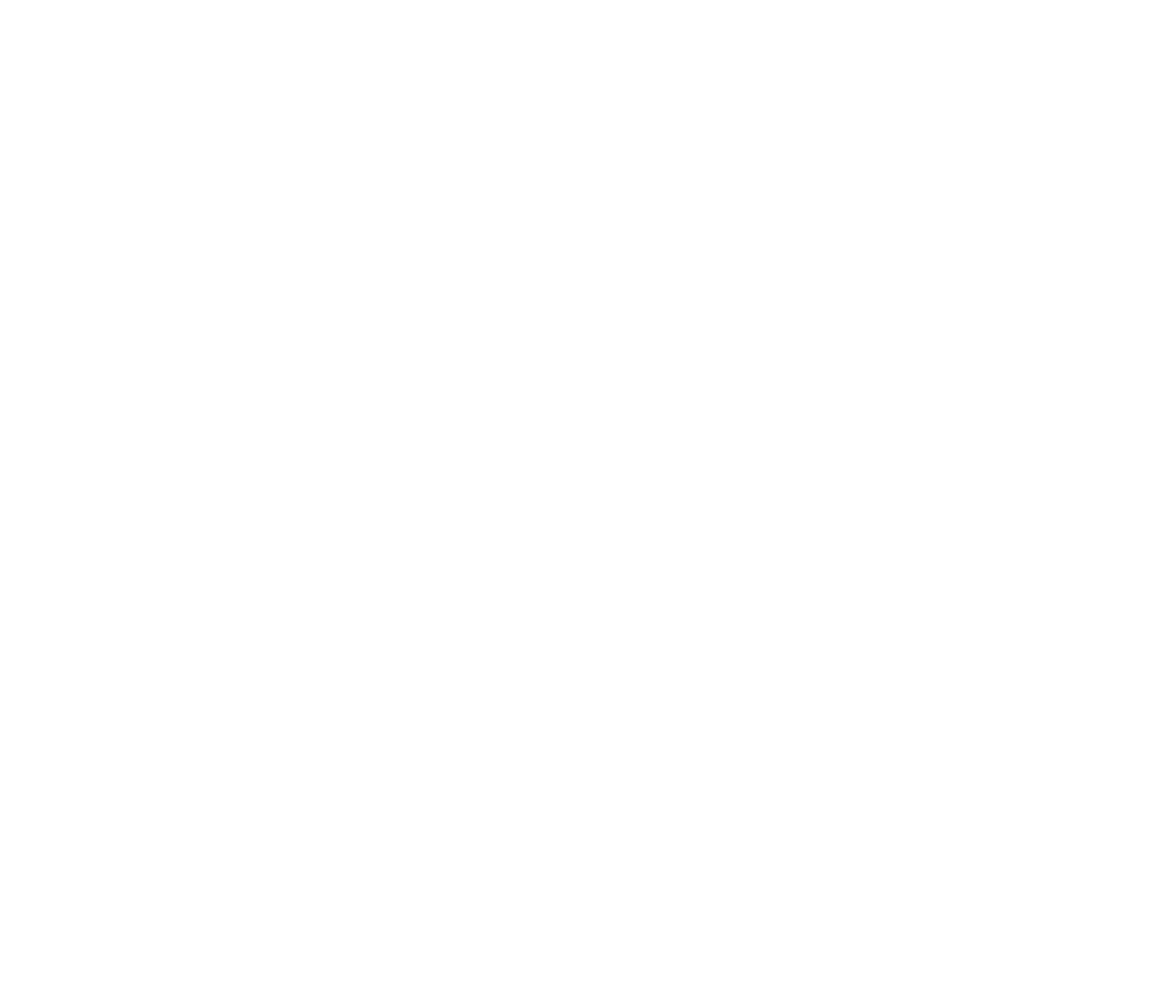
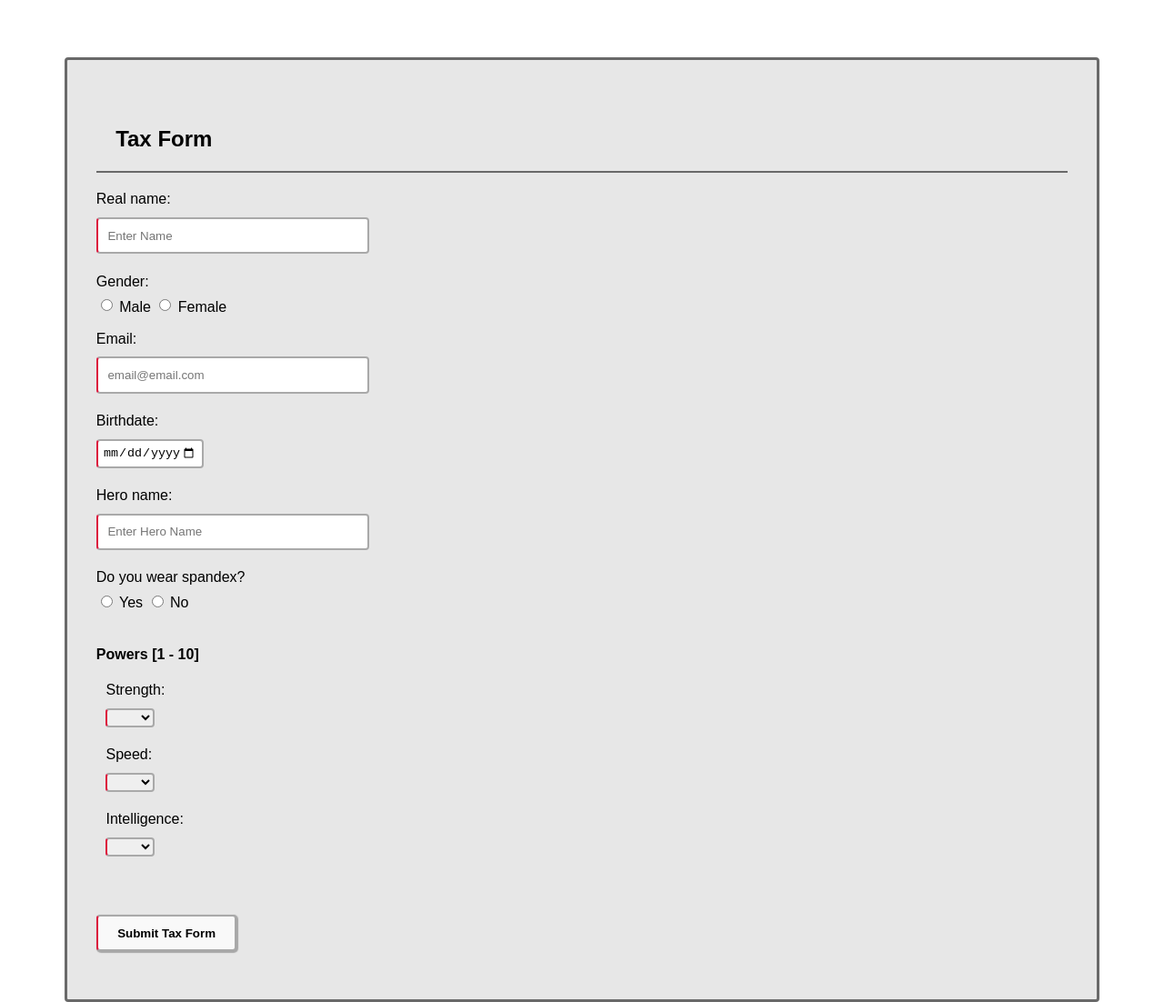
Before and after one commit to fredrikdn/IT2805_Assignment6, a plain HTML site: page index.html in a window 1280 px wide. Shown: the whole page at 91% size. Before the commit the page ends 800 px from the top, so only its background shows below. Drawn offline with Linux system fonts and the light colour scheme.

Commit message:
Task 1 - 3 done

```diff
--- /dev/null
+++ b/CSS/styling.css
@@ -0,0 +1,140 @@
+body {
+    background-color: f2f2f2;
+    font-family: sans-serif;
+}
+
+
+h2 {
+    font-weight: 300%;
+    display: block;
+    padding: 2%;
+    border-bottom: 2px solid dimgrey;
+}
+
+.powers  {
+    position: relative;
+}
+
+.powers #desc {
+    margin-left: 1%;
+    position: relative;
+}
+
+
+.form {
+    border-style: solid;
+    border-color:dimgrey;
+    border-radius: 4px;
+    padding: 2.5%;
+    background: #e7e7e7;
+    margin: 5%;
+    display: block;
+
+}
+
+input {
+    display: block;
+    box-sizing: border-box;
+    border: 2px solid darkgrey;
+    border-radius: 4px;
+    margin-bottom: 2%;
+    background-color: #ffffff;
+}
+
+input:focus, input:hover  {
+    border-color: dimgray;
+    box-shadow: inset 0px 0px 4px #a7a7a7;
+}
+
+input[type=text], input[type=email] {
+    padding: 1%;
+    width: 300px;
+    margin-top:1%;
+}
+
+input[type=text]:invalid, input[type=email]:invalid, input[type=date]:invalid {
+    border-left-color: crimson;
+}
+
+input[type=text]:valid, input[type=email]:valid, input[type=date]:valid {
+    border-left-color: #b3ff66;
+}
+
+input[type=date] {
+    padding: 0.5%;
+    margin-top: 1%;
+}
+
+.sel {
+    display: block;
+    width: 5%;
+    max-width: 5%;
+    border: 2px solid darkgrey;
+    border-radius: 4px;
+    margin: 1% 0 2% 1%;
+    box-sizing: border-box;
+}
+
+.sel:hover{
+    border-color: dimgray;
+}
+
+.sel:focus{
+    border-color: dimgray;
+}
+
+.sel:invalid {
+    border-left-color: crimson;
+}
+
+
+#desc {
+    display: block;
+    position: relative;
+}
+
+#rad {
+    display: inline;
+    margin-top: 1%;
+    margin-bottom: 2%;
+}
+
+
+
+.sub {
+    text-align: center;
+    font-weight: bold;
+    display: inline-block;
+    background-color: #f9f9f9;
+    border: 2px solid darkgrey;
+    border-radius: 4px;
+    margin: 4% 0 2% 0;
+    box-sizing: border-box;
+    padding: 1% 2% 1% 2%;
+    box-shadow: 1px 1px 1px 1px #a7a7a7;
+}
+
+.sub:focus {
+    background-color: #e7e7e7;
+}
+
+.sub:hover {
+    background-color: #f9f9f9;
+}
+
+.sub:active {
+    box-shadow: inset 0px 0px 10px #a7a7a7;
+}
+
+form:invalid [type=submit] {
+  border-left-color: crimson;
+}
+
+form:valid [type=submit] {
+  border-left-color: #b3ff66;
+}
+
+#dis {
+    display: none;
+
+}
--- a/index.html
+++ b/index.html
@@ -1,13 +1,88 @@
 <!DOCTYPE html>
-<html>
+<html lang='en' xml:lang="en">
     <head>
         <title>Tax form</title>
+        <link rel="stylesheet" href="CSS/styling.css">
         <meta charset="utf-8" />
         <meta name="viewport" content="width=device-width, initial-scale=1.0">
     </head>
     <body>
-        <form action="http://folk.ntnu.no/michaedm/norwegian-tax-administration/receive.php" method="post">
-
+        <form action="http://folk.ntnu.no/michaedm/norwegian-tax-administration/receive.php" method="post" class = 'form'>
+        <h2>Tax Form</h2>
+        <div id='desc'>Real name:</div>
+            <input type='text' name='realname' required placeholder="Enter Name"  oninvalid="this.setCustomValidity('Enter Name Here')"
+             oninput="this.setCustomValidity('')">
+        <div id="gender">
+            <div id='desc'>Gender:</div>
+            <input id='rad' type='radio' name='gender' value='male' required
+            oninvalid="this.setCustomValidity('Please Select An Option')"
+            oninput="this.setCustomValidity('')">
+                <label for='rad'>Male</label>
+            <input id='rad' type='radio' name='gender' value='female' required>
+                <label for='rad'>Female</label>
+        </div>
+        <div id='desc'>Email:</div>
+            <input type='email' name='email' required placeholder="email@email.com"  oninvalid="this.setCustomValidity('Email Address Not valid')"
+             oninput="this.setCustomValidity('')">
+        <div id='desc'>Birthdate:</div>
+            <input type='date' name='date' max="1988-12-31" required>
+        <div id='desc'>Hero name:</div>
+            <input type='text' name='heroname' required placeholder="Enter Hero Name"  oninvalid="this.setCustomValidity('Enter Hero Name Here')"
+             oninput="this.setCustomValidity('')">
+        <div id="spandex">
+            <div id='desc'>Do you wear spandex?</div>
+            <input id='rad' type='radio' name='spandex' value='yes' required oninvalid="this.setCustomValidity('Vital information, please answer')"
+            oninput="this.setCustomValidity('')">
+                <label for='rad'>Yes</label>
+            <input id='rad' type='radio' name='spandex' value='no' required>
+                <label for='rad'>No</label>
+        </div>
+        <div class='powers'>
+            <h4 id="hp">Powers [1 - 10]</h4>
+            <div id='desc'>Strength:</div>
+                <select class='sel' name='strength' required>
+                    <option id="dis" disabled selected value></option>
+                    <option value='1'>1</option>
+                    <option value='2'>2</option>
+                    <option value='3'>3</option>
+                    <option value='4'>4</option>
+                    <option value='5'>5</option>
+                    <option value='6'>6</option>
+                    <option value='7'>7</option>
+                    <option value='8'>8</option>
+                    <option value='9'>9</option>
+                    <option value='10'>10</option>
+                </select>
+            <div id='desc'>Speed:</div>
+                <select class='sel' name='speed' required>
+                    <option id="dis" disabled selected value></option>
+                    <option value='1'>1</option>
+                    <option value='2'>2</option>
+                    <option value='3'>3</option>
+                    <option value='4'>4</option>
+                    <option value='5'>5</option>
+                    <option value='6'>6</option>
+                    <option value='7'>7</option>
+                    <option value='8'>8</option>
+                    <option value='9'>9</option>
+                    <option value='10'>10</option>
+                </select>
+            <div id='desc'>Intelligence:</div>
+                <select class='sel' name='intelligence' required>
+                    <option id="dis" disabled selected value></option>
+                    <option value='1'>1</option>
+                    <option value='2'>2</option>
+                    <option value='3'>3</option>
+                    <option value='4'>4</option>
+                    <option value='5'>5</option>
+                    <option value='6'>6</option>
+                    <option value='7'>7</option>
+                    <option value='8'>8</option>
+                    <option value='9'>9</option>
+                    <option value='10'>10</option>
+                </select>
+        </div>
+        <input class='sub' type='submit' value="Submit Tax Form">
         </form>
     </body>
 </html>
```
